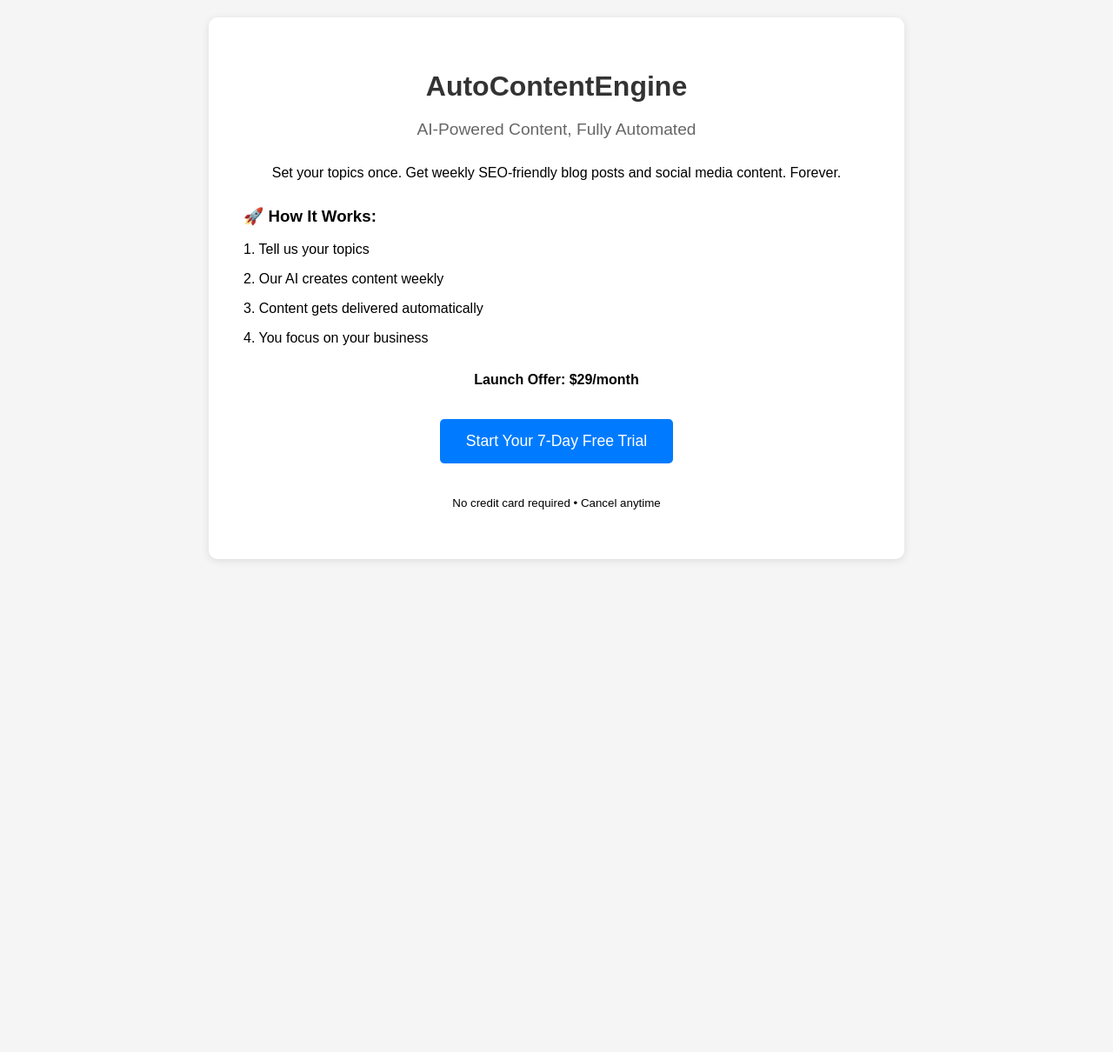
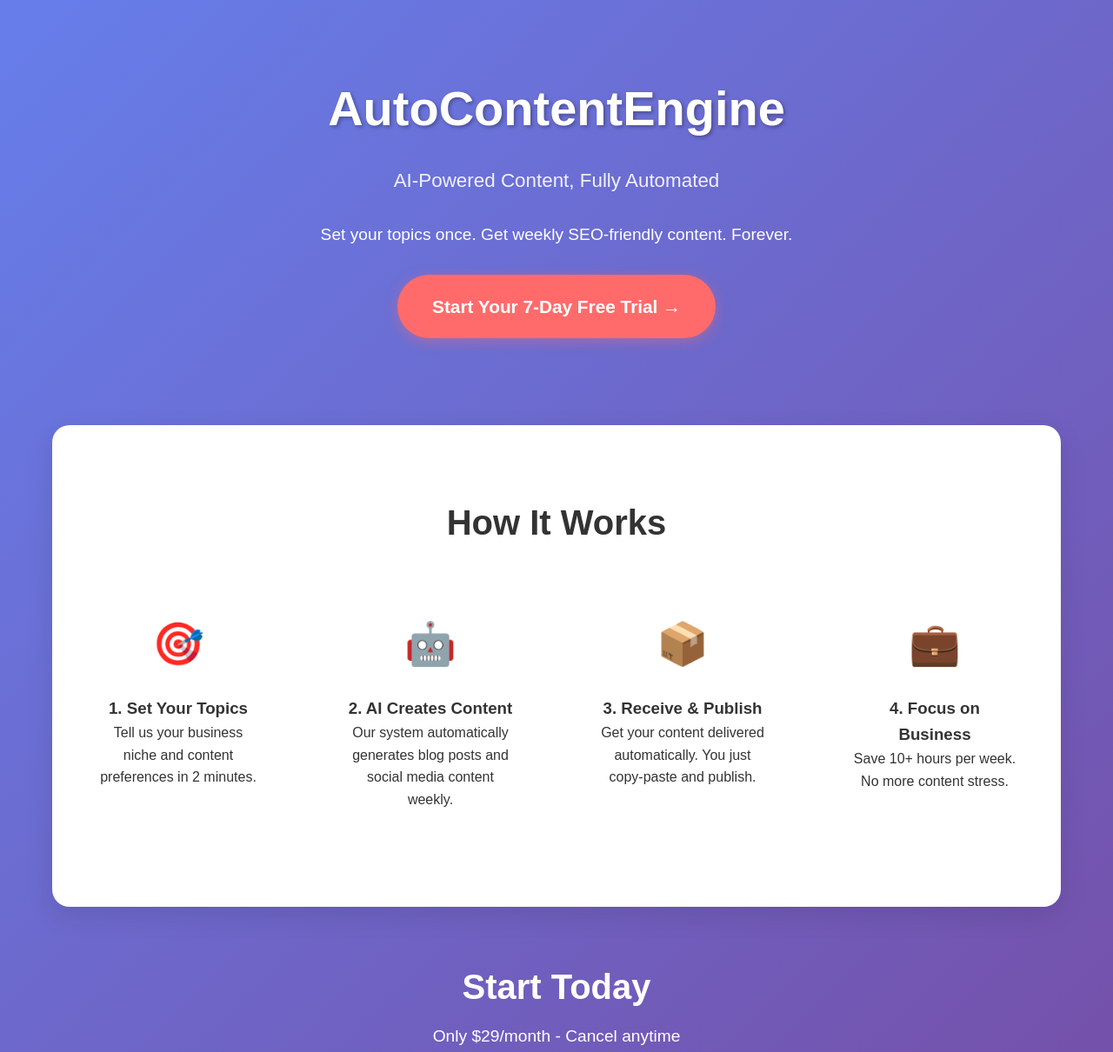
Before and after one commit to jacobfosterini-netizen/jacobfosterini-netizen.github.io, a plain HTML site: page index.html in a window 1280 px wide. Shown: the top 1210 px of the page at 87% size. Before the commit the page ends 800 px from the top, so only its background shows below. Drawn offline with Linux system fonts and the light colour scheme.

Commit message:
Update landing page with professional design

```diff
--- a/index.html
+++ b/index.html
@@ -5,66 +5,134 @@
     <meta name="viewport" content="width=device-width, initial-scale=1.0">
     <title>AutoContentEngine - AI-Powered Content, Fully Automated</title>
     <style>
+        * {
+            margin: 0;
+            padding: 0;
+            box-sizing: border-box;
+        }
         body {
-            font-family: Arial, sans-serif;
-            max-width: 800px;
+            font-family: 'Arial', sans-serif;
+            line-height: 1.6;
+            color: #333;
+            background: linear-gradient(135deg, #667eea 0%, #764ba2 100%);
+            min-height: 100vh;
+        }
+        .container {
+            max-width: 1200px;
             margin: 0 auto;
             padding: 20px;
-            background-color: #f5f5f5;
         }
-        .container {
-            background: white;
-            padding: 40px;
-            border-radius: 10px;
-            box-shadow: 0 2px 10px rgba(0,0,0,0.1);
+        header {
             text-align: center;
+            padding: 60px 20px;
+            color: white;
         }
         h1 {
-            color: #333;
-            margin-bottom: 10px;
+            font-size: 3.5em;
+            margin-bottom: 20px;
+            text-shadow: 2px 2px 4px rgba(0,0,0,0.3);
         }
         .subtitle {
-            color: #666;
-            font-size: 1.2em;
+            font-size: 1.4em;
             margin-bottom: 30px;
+            opacity: 0.9;
         }
         .cta-button {
-            background-color: #007bff;
+            display: inline-block;
+            background: #ff6b6b;
             color: white;
-            padding: 15px 30px;
+            padding: 20px 40px;
+            font-size: 1.3em;
             text-decoration: none;
-            border-radius: 5px;
-            font-size: 1.1em;
-            display: inline-block;
+            border-radius: 50px;
+            font-weight: bold;
+            transition: all 0.3s ease;
+            box-shadow: 0 4px 15px rgba(255, 107, 107, 0.4);
+        }
+        .cta-button:hover {
+            transform: translateY(-3px);
+            box-shadow: 0 6px 20px rgba(255, 107, 107, 0.6);
+        }
+        .features {
+            background: white;
+            padding: 80px 20px;
+            border-radius: 20px;
+            margin-top: 40px;
+            box-shadow: 0 10px 30px rgba(0,0,0,0.1);
+        }
+        .feature-grid {
+            display: grid;
+            grid-template-columns: repeat(auto-fit, minmax(250px, 1fr));
+            gap: 40px;
+            margin-top: 40px;
+        }
+        .feature {
+            text-align: center;
+            padding: 30px;
+        }
+        .feature-icon {
+            font-size: 3em;
+            margin-bottom: 20px;
+        }
+        .pricing {
+            text-align: center;
+            padding: 60px 20px;
+            color: white;
+        }
+        .price {
+            font-size: 4em;
+            font-weight: bold;
             margin: 20px 0;
         }
-        .features {
-            text-align: left;
-            margin: 30px 0;
+        .disclaimer {
+            font-size: 0.9em;
+            opacity: 0.8;
+            margin-top: 20px;
         }
     </style>
 </head>
 <body>
     <div class="container">
-        <h1>AutoContentEngine</h1>
-        <p class="subtitle">AI-Powered Content, Fully Automated</p>
+        <header>
+            <h1>AutoContentEngine</h1>
+            <p class="subtitle">AI-Powered Content, Fully Automated</p>
+            <p style="margin-bottom: 30px; font-size: 1.2em;">Set your topics once. Get weekly SEO-friendly content. Forever.</p>
+            <a href="#get-started" class="cta-button">Start Your 7-Day Free Trial →</a>
+        </header>
 
-        <p>Set your topics once. Get weekly SEO-friendly blog posts and social media content. Forever.</p>
+        <section class="features">
+            <h2 style="text-align: center; font-size: 2.5em; margin-bottom: 20px;">How It Works</h2>
+            <div class="feature-grid">
+                <div class="feature">
+                    <div class="feature-icon">🎯</div>
+                    <h3>1. Set Your Topics</h3>
+                    <p>Tell us your business niche and content preferences in 2 minutes.</p>
+                </div>
+                <div class="feature">
+                    <div class="feature-icon">🤖</div>
+                    <h3>2. AI Creates Content</h3>
+                    <p>Our system automatically generates blog posts and social media content weekly.</p>
+                </div>
+                <div class="feature">
+                    <div class="feature-icon">📦</div>
+                    <h3>3. Receive & Publish</h3>
+                    <p>Get your content delivered automatically. You just copy-paste and publish.</p>
+                </div>
+                <div class="feature">
+                    <div class="feature-icon">💼</div>
+                    <h3>4. Focus on Business</h3>
+                    <p>Save 10+ hours per week. No more content stress.</p>
+                </div>
+            </div>
+        </section>
 
-        <div class="features">
-            <h3>🚀 How It Works:</h3>
-            <p>1. Tell us your topics</p>
-            <p>2. Our AI creates content weekly</p>
-            <p>3. Content gets delivered automatically</p>
-            <p>4. You focus on your business</p>
-        </div>
-
-        <p><strong>Launch Offer: $29/month</strong></p>
-
-        <!-- METTEREMO il link di Stripe qui dopo -->
-        <a href="#" class="cta-button">Start Your 7-Day Free Trial</a>
-
-        <p><small>No credit card required • Cancel anytime</small></p>
+        <section id="get-started" class="pricing">
+            <h2 style="font-size: 2.5em; margin-bottom: 10px;">Start Today</h2>
+            <p style="font-size: 1.2em; margin-bottom: 20px;">Only $29/month - Cancel anytime</p>
+            <div class="price">$29<span style="font-size: 0.5em; color: rgba(255,255,255,0.8);">/month</span></div>
+            <a href="#" class="cta-button">Get Started Now</a>
+            <p class="disclaimer">7-day free trial • No credit card required • Setup in 5 minutes</p>
+        </section>
     </div>
 </body>
 </html>
```
